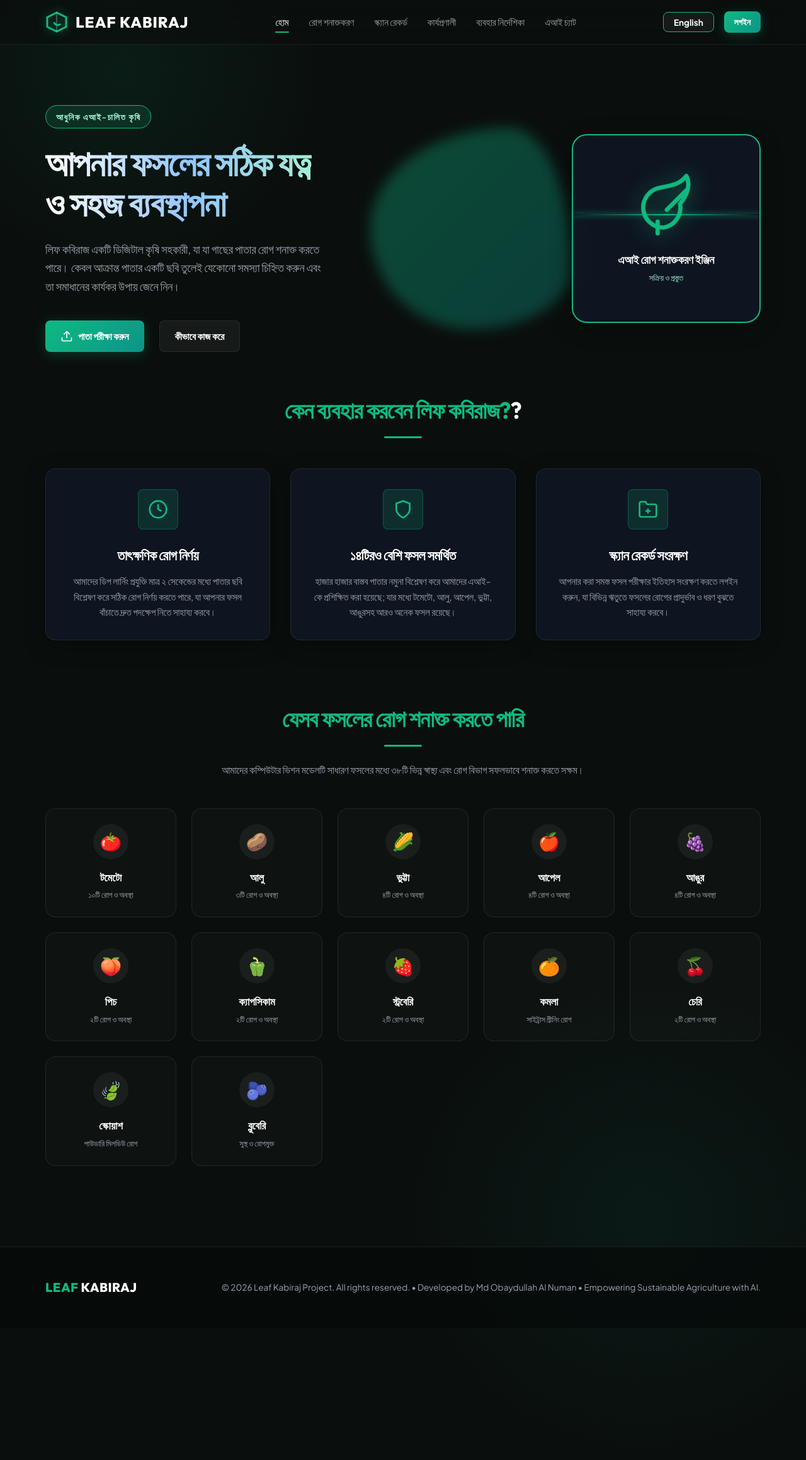
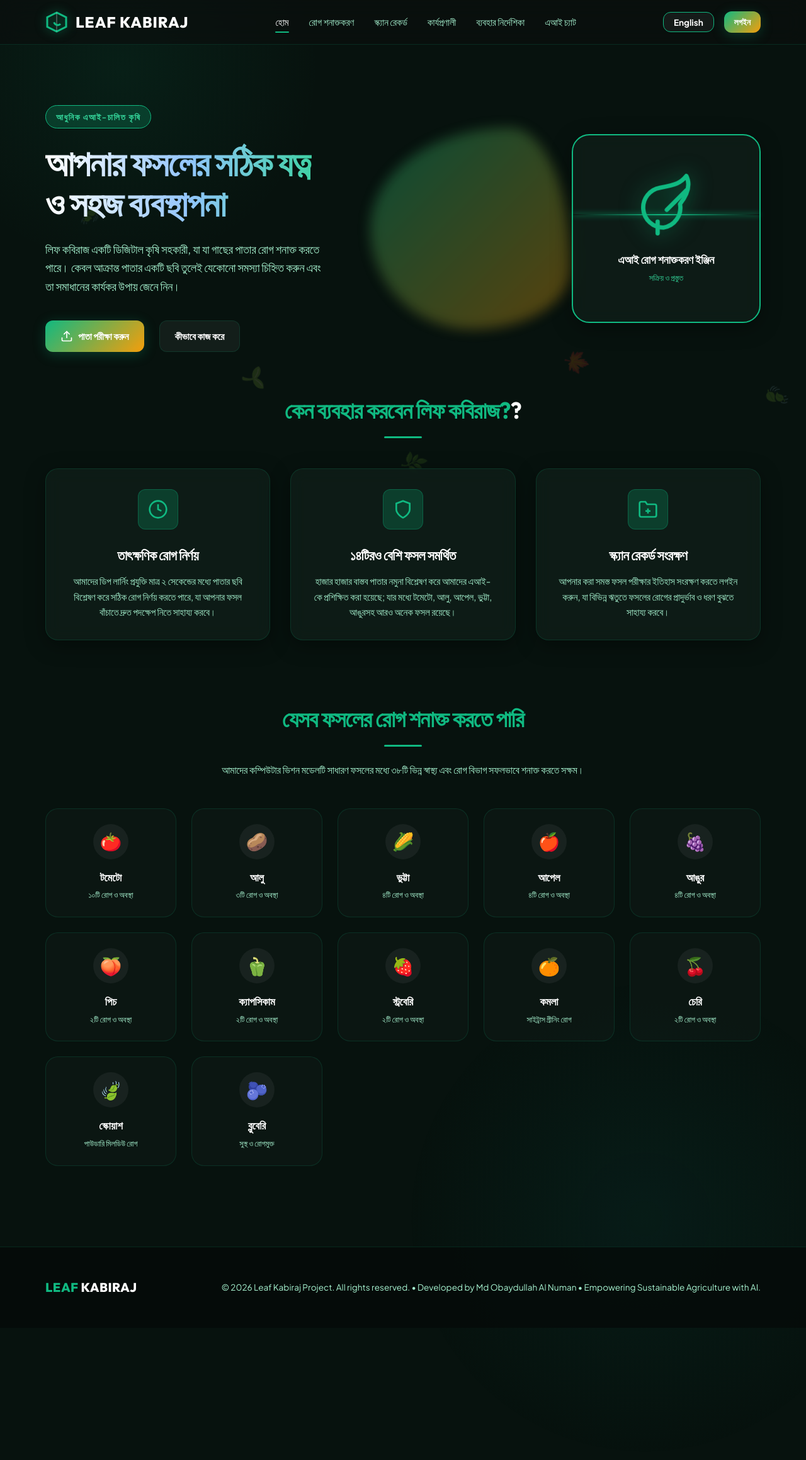
Before and after one commit to NUMAN-Obaydullah/leaf-kabiraj, a Django app: page / in a window 1280 px wide; the page is wider, and only the part inside the window is pictured. Shown: that part at 63% size. Run offline with Django 5.2, Linux system fonts and the light colour scheme; some libraries are stand-ins or nearby versions.

Commit message:
Update design for kid-friendly demo and add Bangla presentation speech

```diff
--- a/detection/static/detection/style.css
+++ b/detection/static/detection/style.css
@@ -9,29 +9,29 @@
     /* Color Palette */
     --color-primary: #10B981;        /* Emerald Green */
     --color-primary-dark: #065F46;   /* Dark Forest Green */
-    --color-primary-light: #A7F3D0;  /* Mint Light */
-    --color-primary-glow: rgba(16, 185, 129, 0.15);
+    --color-primary-light: #34D399;  /* Bright Mint */
+    --color-primary-glow: rgba(16, 185, 129, 0.22);
 
-    --color-secondary: #0D9488;      /* Teal */
-    --color-bg-dark: #0A0F0D;        /* Sleek Tech Background */
-    --color-card-dark: rgba(17, 24, 39, 0.75); /* Translucent Card */
-    --color-card-border: rgba(255, 255, 255, 0.08);
-    --color-text-primary: #F3F4F6;   /* Cool white/gray */
-    --color-text-secondary: #9CA3AF; /* Muted gray */
+    --color-secondary: #F59E0B;      /* Warm Gold/Amber */
+    --color-bg-dark: #07120E;        /* Cozy Forest Dark Green */
+    --color-card-dark: rgba(15, 30, 24, 0.85); /* Rich Leaf Card */
+    --color-card-border: rgba(16, 185, 129, 0.16);
+    --color-text-primary: #F0FDF4;   /* Minty White */
+    --color-text-secondary: #A7F3D0; /* Light Mint Green */
 
     /* Semantic Colors */
     --color-healthy: #10B981;
-    --color-healthy-bg: rgba(16, 185, 129, 0.1);
+    --color-healthy-bg: rgba(16, 185, 129, 0.15);
     --color-diseased: #F59E0B;
-    --color-diseased-bg: rgba(245, 158, 11, 0.1);
+    --color-diseased-bg: rgba(245, 158, 11, 0.15);
     --color-danger: #EF4444;
-    --color-danger-bg: rgba(239, 68, 68, 0.1);
+    --color-danger-bg: rgba(239, 68, 68, 0.15);
 
     /* Layout Details */
-    --border-radius-sm: 8px;
-    --border-radius-md: 16px;
-    --border-radius-lg: 24px;
-    --transition-smooth: all 0.3s cubic-bezier(0.4, 0, 0.2, 1);
+    --border-radius-sm: 12px;
+    --border-radius-md: 20px;
+    --border-radius-lg: 28px;
+    --transition-smooth: all 0.35s cubic-bezier(0.4, 0, 0.2, 1);
 }
 
 /* Global Reset & Base Styles */
@@ -1237,3 +1237,49 @@
         margin-right: 1rem;
     }
 }
+
+/* Floating Leaves Animation for Kids/Demo Charm */
+.floating-leaves {
+    position: fixed;
+    top: 0;
+    left: 0;
+    width: 100%;
+    height: 100%;
+    pointer-events: none;
+    z-index: -1;
+    overflow: hidden;
+}
+
+.leaf-particle {
+    position: absolute;
+    bottom: -50px;
+    font-size: 2rem;
+    opacity: 0.12;
+    animation: float-upwards 15s linear infinite;
+    user-select: none;
+}
+
+/* Different offsets and delays for leaf particles */
+.leaf-particle:nth-child(1) { left: 10%; animation-duration: 12s; animation-delay: 0s; font-size: 1.5rem; }
+.leaf-particle:nth-child(2) { left: 30%; animation-duration: 18s; animation-delay: 2s; font-size: 2rem; }
+.leaf-particle:nth-child(3) { left: 50%; animation-duration: 15s; animation-delay: 5s; font-size: 1.8rem; }
+.leaf-particle:nth-child(4) { left: 70%; animation-duration: 20s; animation-delay: 1s; font-size: 2.2rem; }
+.leaf-particle:nth-child(5) { left: 85%; animation-duration: 14s; animation-delay: 7s; font-size: 1.6rem; }
+.leaf-particle:nth-child(6) { left: 95%; animation-duration: 16s; animation-delay: 3s; font-size: 1.9rem; }
+
+@keyframes float-upwards {
+    0% {
+        transform: translateY(0) rotate(0deg);
+        opacity: 0;
+    }
+    10% {
+        opacity: 0.15;
+    }
+    90% {
+        opacity: 0.15;
+    }
+    100% {
+        transform: translateY(-110vh) rotate(360deg);
+        opacity: 0;
+    }
+}
--- a/detection/templates/detection/base.html
+++ b/detection/templates/detection/base.html
@@ -18,6 +18,16 @@
 </head>
 
 <body>
+
+    <!-- Floating Leaf Particles for Kids/Demo Charm -->
+    <div class="floating-leaves">
+        <div class="leaf-particle">🍃</div>
+        <div class="leaf-particle">🌱</div>
+        <div class="leaf-particle">🌿</div>
+        <div class="leaf-particle">🍁</div>
+        <div class="leaf-particle">🍀</div>
+        <div class="leaf-particle">🍃</div>
+    </div>
 
     <!-- Main Navigation Bar -->
     <header class="main-header">
```
Also changed, not shown: presentation_speech_bn.md (added, +57 -0 lines).
